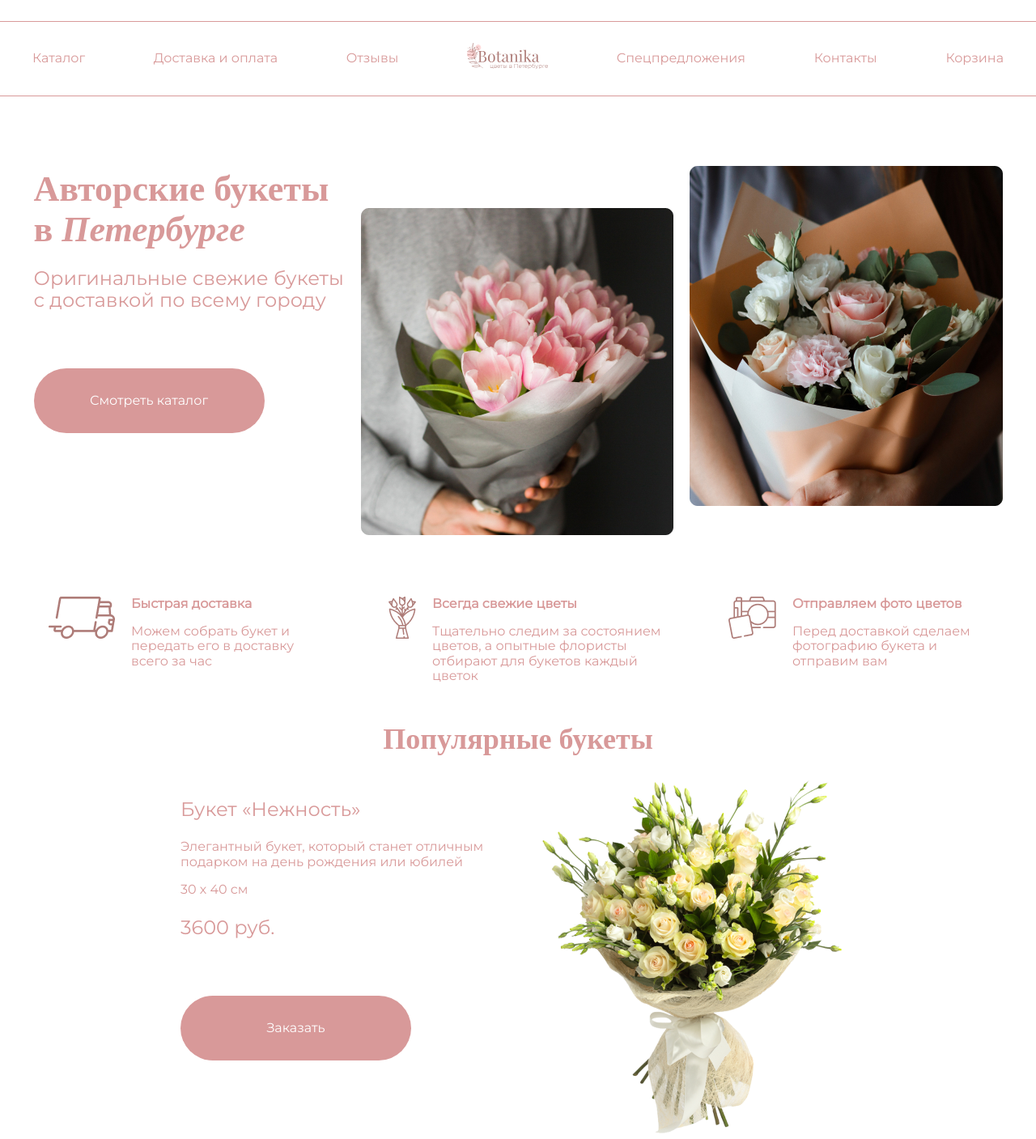
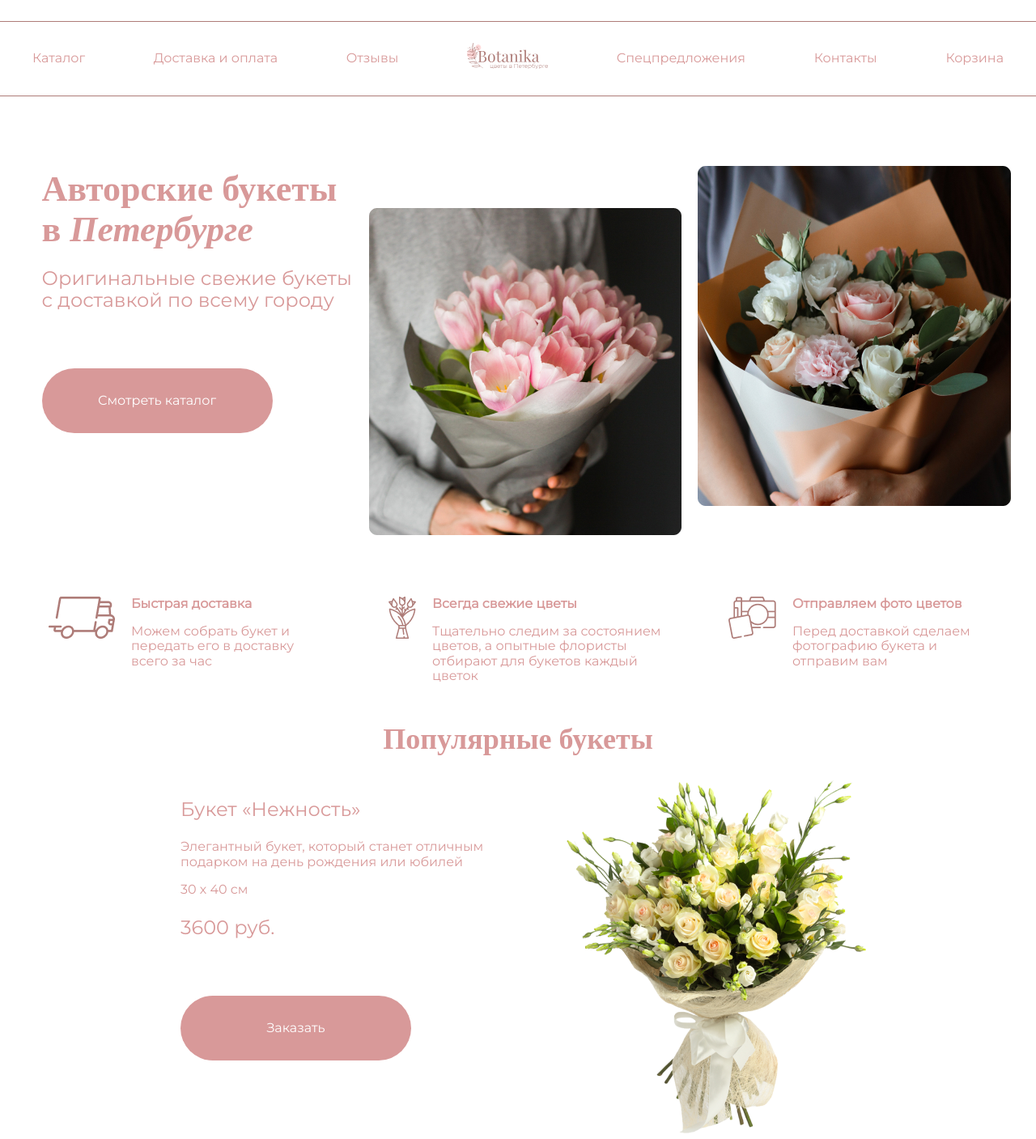
Before and after one commit to sergvoronich/my_first_site, a plain HTML site: page index.html in a window 1280 px wide. Shown: the top 1407 px of the page at 81% size. Drawn offline with nearby package versions, Linux system fonts and the light colour scheme; a web font is replaced by a local one.

Commit message:
Add files via upload

```diff
--- a/index.html
+++ b/index.html
@@ -3,6 +3,7 @@
 
 <head>
     <meta charset="utf-8">
+    <meta name="viewport" content="width=device-width, user-scalable=yes">
     <title>Авторские букеты в Петербурге</title>
     <link rel="preconnect" href="https://fonts.googleapis.com">
     <link rel="preconnect" href="https://fonts.gstatic.com" crossorigin>
@@ -18,7 +19,7 @@
 </head>
 
 <body>
-    <header>
+    <header class="page-header">
         <nav class="navigation">
             <p><a href="#">Каталог</a></p>
             <p><a href="#">Доставка и оплата</a></p>
@@ -31,6 +32,7 @@
 
     </header>
     <main>
+        <div class="intro-container">
             <section class="intro">
                 <div class="text">
                     <h1>Авторские букеты в <span>Петербурге</span></h1>
@@ -43,6 +45,7 @@
                 <img class="roses_and_carnations" src="img/roses_and_carnations.jpg" width="387" height="420"
                     alt="букет из роз и гвоздик">
             </section>
+        </div>
         <section class="benefits">
             <div>
                 <p>Быстрая доставка</p>
--- a/style.css
+++ b/style.css
@@ -3,16 +3,15 @@ body {
     font-family: "Montserrat", "Arial", sans-serif;
     color      : #D89999;
     font-weight: normal;
+    min-width: 1200px;
 }
 
 
-header {
-    display         : inline-block;
-    background-color: white;
-    border-top      : solid 1px;
-    border-bottom   : solid 1px;
+.page-header {
+    border-top      : 1px solid #AE7C78;
+    border-bottom   : 1px solid #AE7C78;
     margin          : 26px 0;
-    width           : 100%;
+
 }
 
 .navigation {
@@ -37,6 +36,12 @@ header {
     justify-content      : center;
     padding              : 60px;
     height               : 456px;
+    margin-left: 20px;
+}
+
+.intro-container {
+    width: 1200px;
+    margin: 0 auto;
 }
 
 .intro .text>p {
@@ -133,10 +138,12 @@ h2 {
 
 .popular-bouquets-container {
     display              : grid;
-    grid-template-columns: 387px 387px;
+    width: 834px;
+    margin: 0 auto;
+    grid-template-columns: 50% 50%;
     gap                  : 60px;
-    justify-content      : center;
     margin-bottom        : 100px;
+    justify-content: space-between;
 }
 
 .popular-bouquets div>p:nth-child(1),
@@ -191,7 +198,7 @@ p:nth-child(3) {
 }
 
 .bouquet-examples div:last-child {
-    background  : url(img/Rectangle17.png) round, url(img/other-bouquet.jpg) round;
+    background: url(img/Rectangle17.png) round, url(img/other-bouquet.jpg) round;
     margin-right: 0;
 }
 
@@ -324,7 +331,7 @@ dt {
 }
 
 .contacts dd {
-    font-weight: 600;
+    font-weight  : 600;
     margin-bottom: 40px;
 }
 
@@ -376,6 +383,7 @@ dt {
 .footer-container {
     position        : relative;
     background-color: #AE7C78;
+    width: 100%;
 }
 
 .footer-list {
```
Lines whose indentation alone changed are shown as unchanged.
